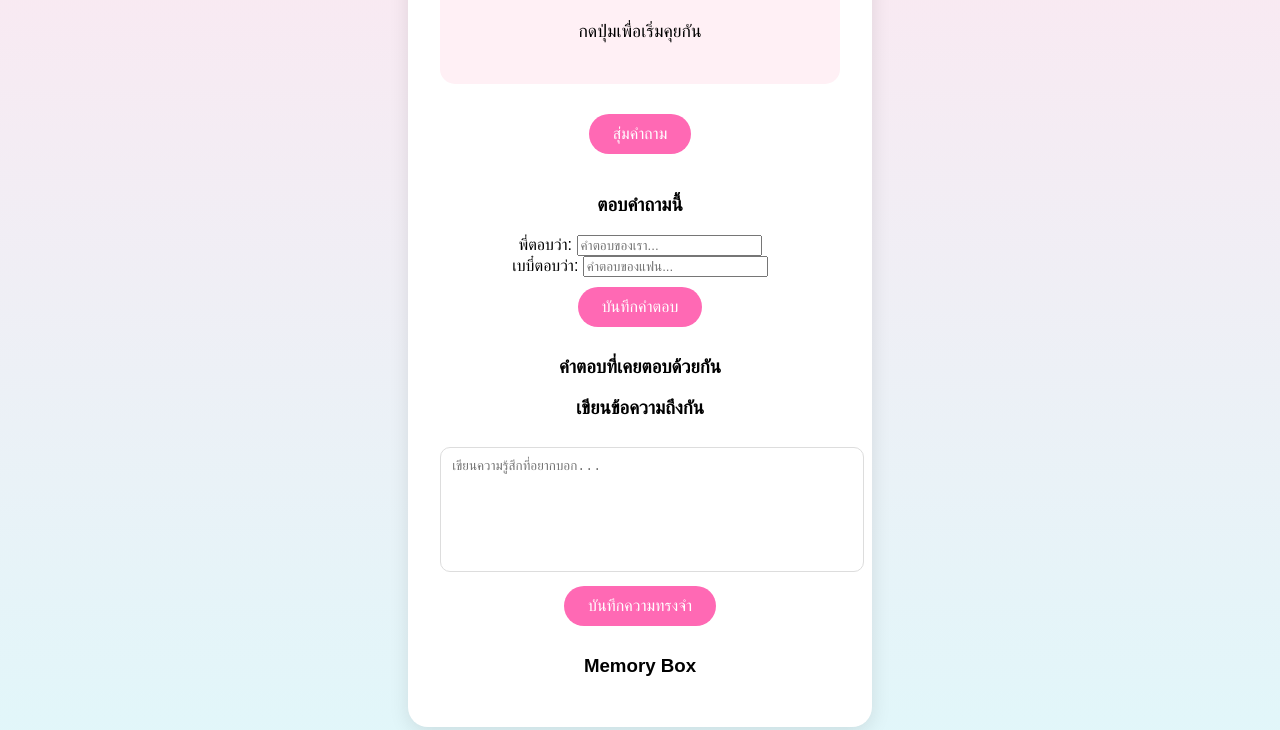
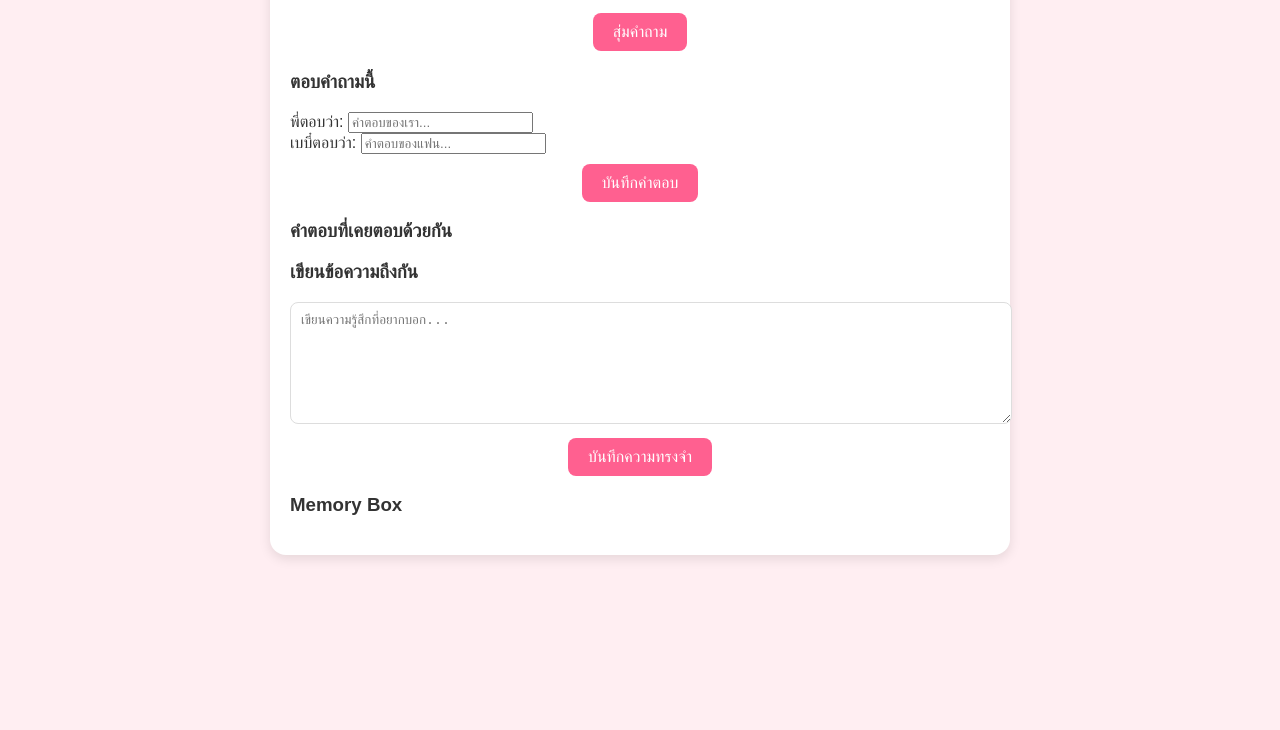
Before and after one commit to Lalisss/deeptalk, a plain HTML site: page index.html in a window 1280 px wide. Shown: the part 215-945 px from the top of the page. Drawn offline with nearby package versions, Linux system fonts and the light colour scheme.

Commit message:
Update style.css

```diff
--- a/style.css
+++ b/style.css
@@ -1,86 +1,45 @@
+
 body {
-    font-family: 'Poppins', sans-serif;
-    background: linear-gradient(#ffe6f0, #e0f7fa);
+    font-family: 'Kanit', sans-serif;
+    background-color: #ffeef2;
+    color: #333;
+    padding: 20px;
     margin: 0;
-    padding: 0;
-    overflow-x: hidden;
 }
-
 .container {
+    max-width: 700px;
+    margin: auto;
     background: white;
-    max-width: 400px;
-    margin: 50px auto;
-    padding: 2rem;
-    border-radius: 20px;
-    box-shadow: 0 5px 20px rgba(0,0,0,0.1);
+    padding: 20px;
+    border-radius: 16px;
+    box-shadow: 0 4px 12px rgba(0,0,0,0.1);
+}
+h1 {
+    color: #ff6090;
     text-align: center;
 }
-
-h1 {
-    color: #ff69b4;
-    margin-bottom: 10px;
+button {
+    display: block;
+    margin: 10px auto;
+    padding: 10px 20px;
+    border: none;
+    background: #ff6090;
+    color: white;
+    border-radius: 8px;
+    font-size: 16px;
 }
-
-.counter {
-    margin-bottom: 20px;
-    font-weight: bold;
-}
-
-.question-box {
-    background: #fff0f5;
-    padding: 1.5rem;
-    border-radius: 15px;
-    margin-bottom: 20px;
-    font-size: 1.1rem;
-}
-
-button {
-    background-color: #ff69b4;
-    color: white;
-    border: none;
-    padding: 0.7rem 1.5rem;
-    border-radius: 30px;
-    margin: 10px 0;
-    font-size: 1rem;
-    cursor: pointer;
-    transition: background 0.3s;
-}
-
-button:hover {
-    background-color: #ff1493;
-}
-
-.primary {
-    margin-bottom: 20px;
-}
-
 textarea {
     width: 100%;
     height: 100px;
-    border-radius: 10px;
-    padding: 0.7rem;
-    margin-top: 10px;
+    padding: 10px;
+    border-radius: 8px;
     border: 1px solid #ddd;
-    resize: none;
 }
-
-.saved-memories ul {
-    list-style: none;
-    padding: 0;
+.answer-box {
+    margin-top: 20px;
 }
-
-.saved-memories li {
-    background: #f0f8ff;
-    margin: 5px 0;
+p {
+    background: #fce4ec;
     padding: 10px;
-    border-radius: 10px;
+    border-radius: 8px;
 }
-
-#confettiCanvas {
-    position: fixed;
-    pointer-events: none;
-    top: 0;
-    left: 0;
-    width: 100%;
-    height: 100%;
-}
```
